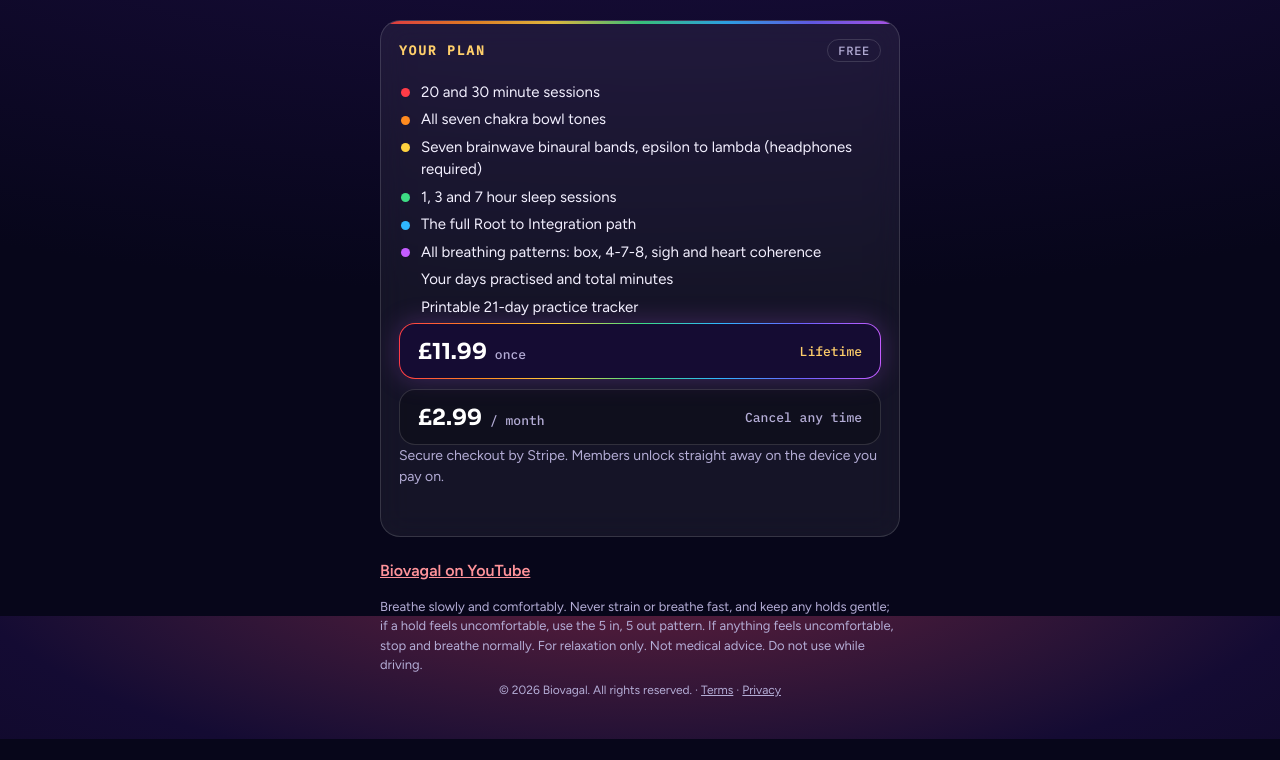
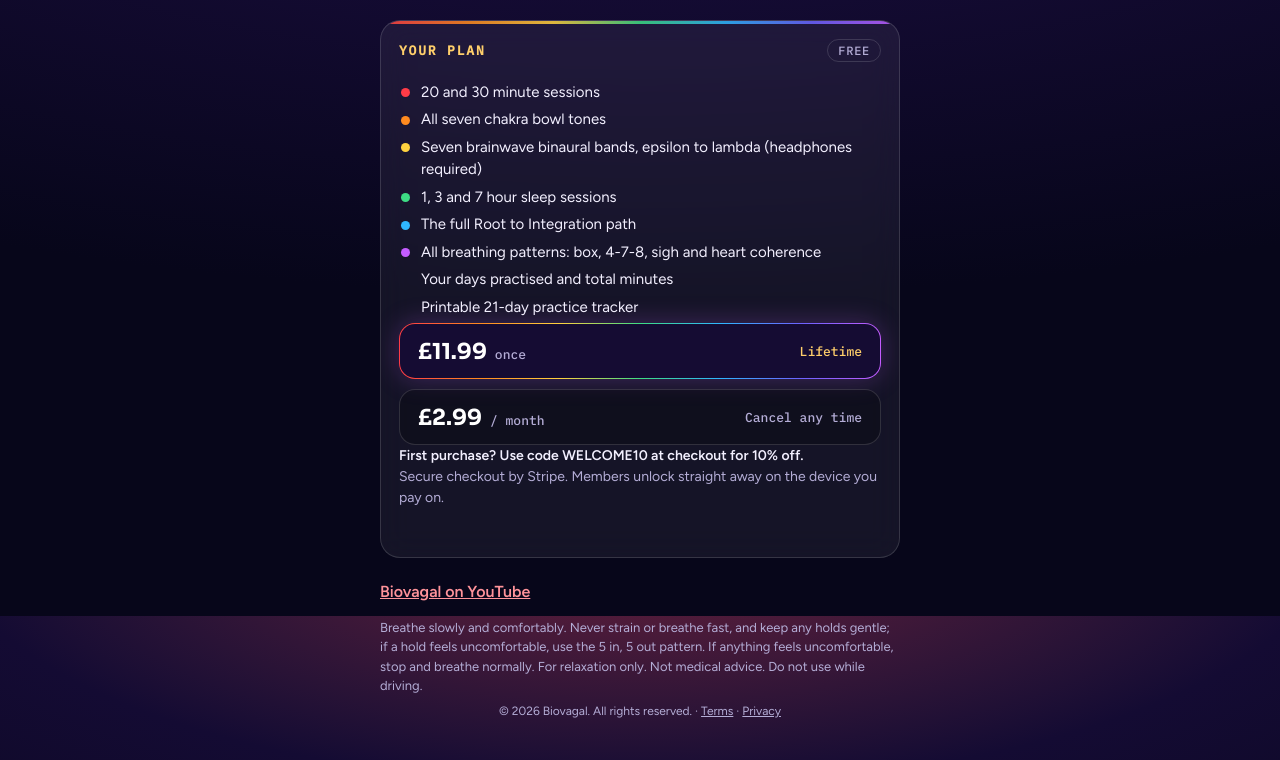
Before and after one commit to ibroxer81-ops/biovagal-app, a plain HTML site: page index.html in a window 1280 px wide. Shown: the part 4184-4944 px from the top of the page. Before the commit the page ends 4923 px from the top, so only its background shows below. Drawn offline with Linux system fonts and the light colour scheme.

Commit message:
Show WELCOME10 first-purchase code

```diff
--- a/index.html
+++ b/index.html
@@ -282,6 +282,7 @@ textarea{width:100%;min-height:90px;font:15px/1.5 var(--font-body);color:var(--f
         <a id="buyLife" class="best" href="#" rel="noopener"><span><b>£11.99</b> once</span><span>Lifetime</span></a>
         <a id="buyMonth" href="#" rel="noopener"><span><b>£2.99</b> / month</span><span>Cancel any time</span></a>
       </div>
+      <p class="hint" style="color:var(--fg);font-weight:700">First purchase? Use code <b>WELCOME10</b> at checkout for 10% off.</p>
       <p class="hint">Secure checkout by Stripe. Members unlock straight away on the device you pay on.</p>
     </div>
     <div id="memberBox" hidden>
```
